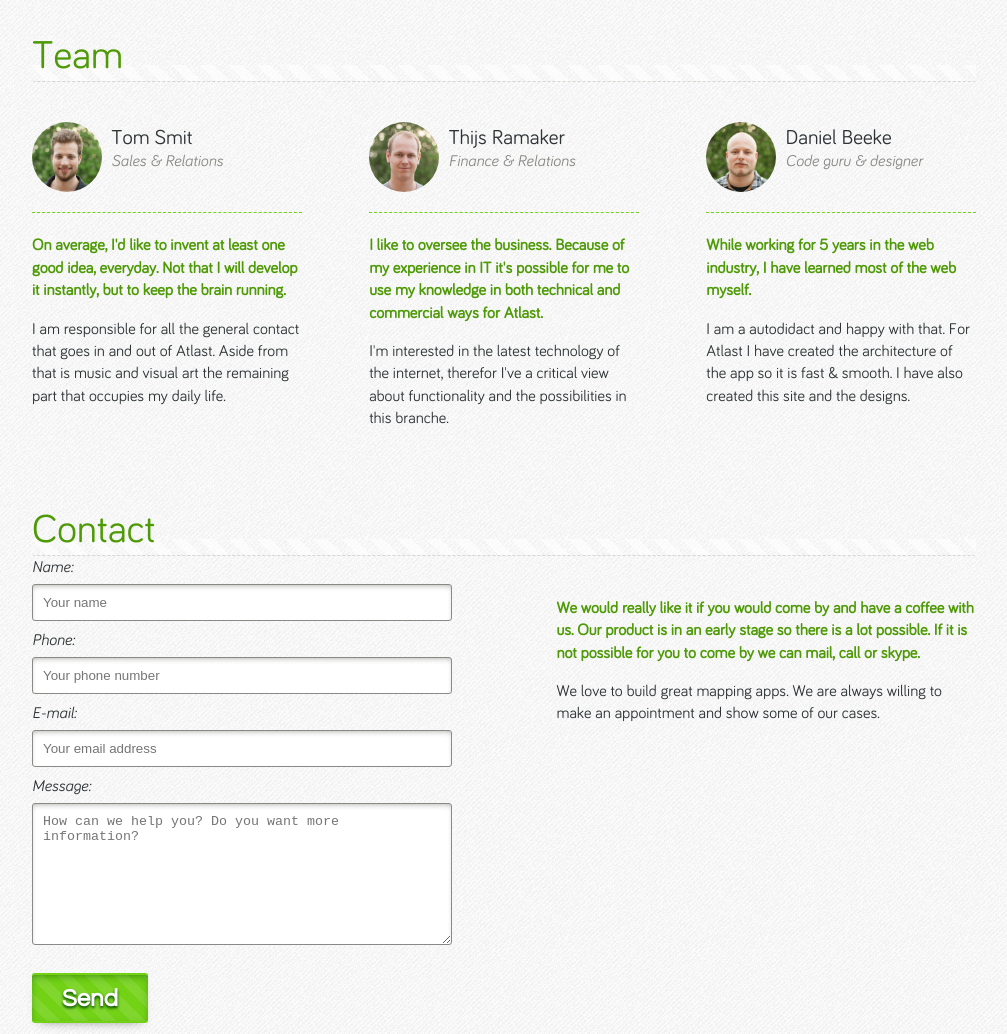
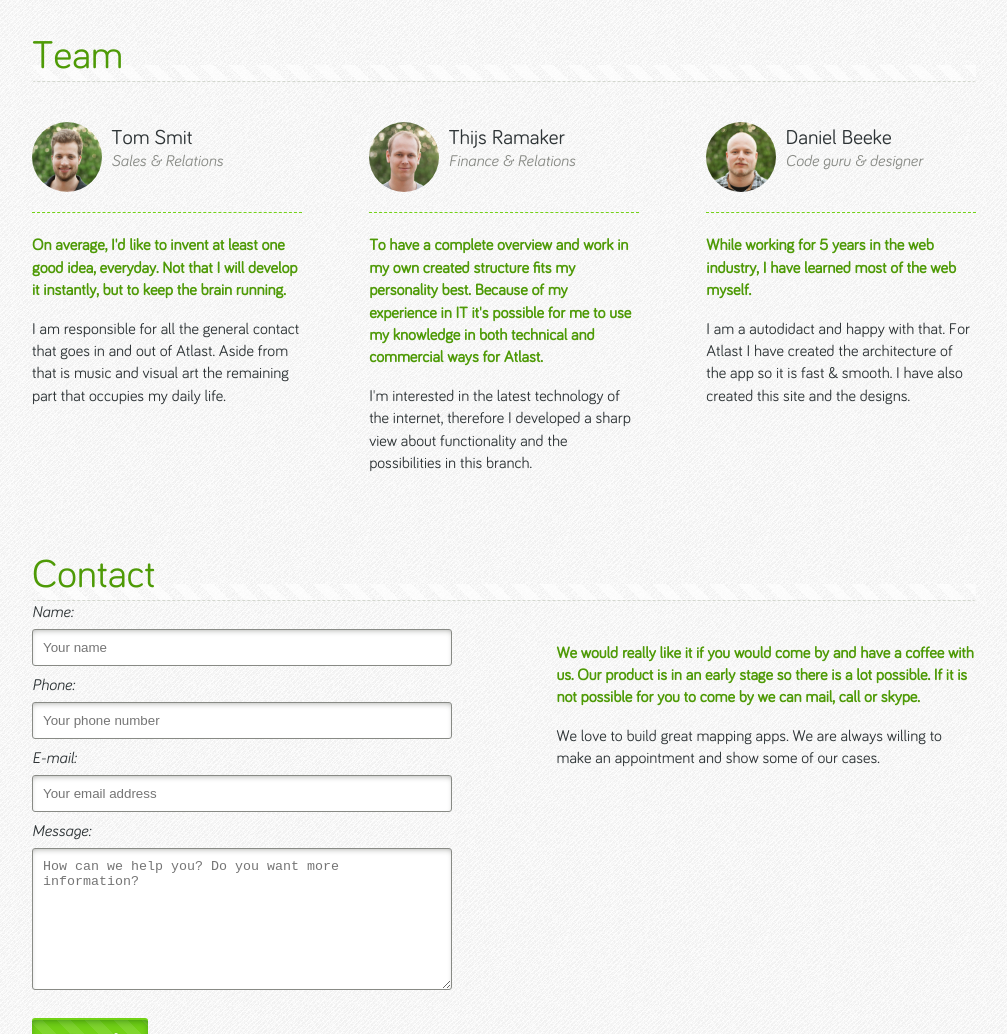
Before and after one commit to Atlastlab/atlastlab.com, a plain HTML site: page index.html in a window 1280 px wide. Shown: the part 3193-4227 px from the top of the page, without its empty margins (136-1143 px from the left). Drawn offline with nearby package versions, Linux system fonts and the light colour scheme.

Commit message:
index.html met thijs aangepast

```diff
--- a/index.html
+++ b/index.html
@@ -156,8 +156,8 @@
                 <img src="img/thijs-small.jpg">
                 <h4>Thijs Ramaker</h4>
                 <em>Finance & Relations</em>
-                <p class="top"><strong>I like to oversee the business. Because of my experience in IT it's possible for me to use my knowledge in both technical and commercial ways for Atlast.</strong></p>
-                <p>I'm interested in the latest technology of the internet, therefor I've a critical view about functionality and the possibilities in this branche.</p>
+                <p class="top"><strong>To have a complete overview and work in my own created structure fits my personality best. Because of my experience in IT it's possible for me to use my knowledge in both technical and commercial ways for Atlast.</strong></p>
+                <p>I'm interested in the latest technology of the internet, therefore I developed a sharp view about functionality and the possibilities in this branch.</p>
             </div>
 
             <div class="team-member">
```
